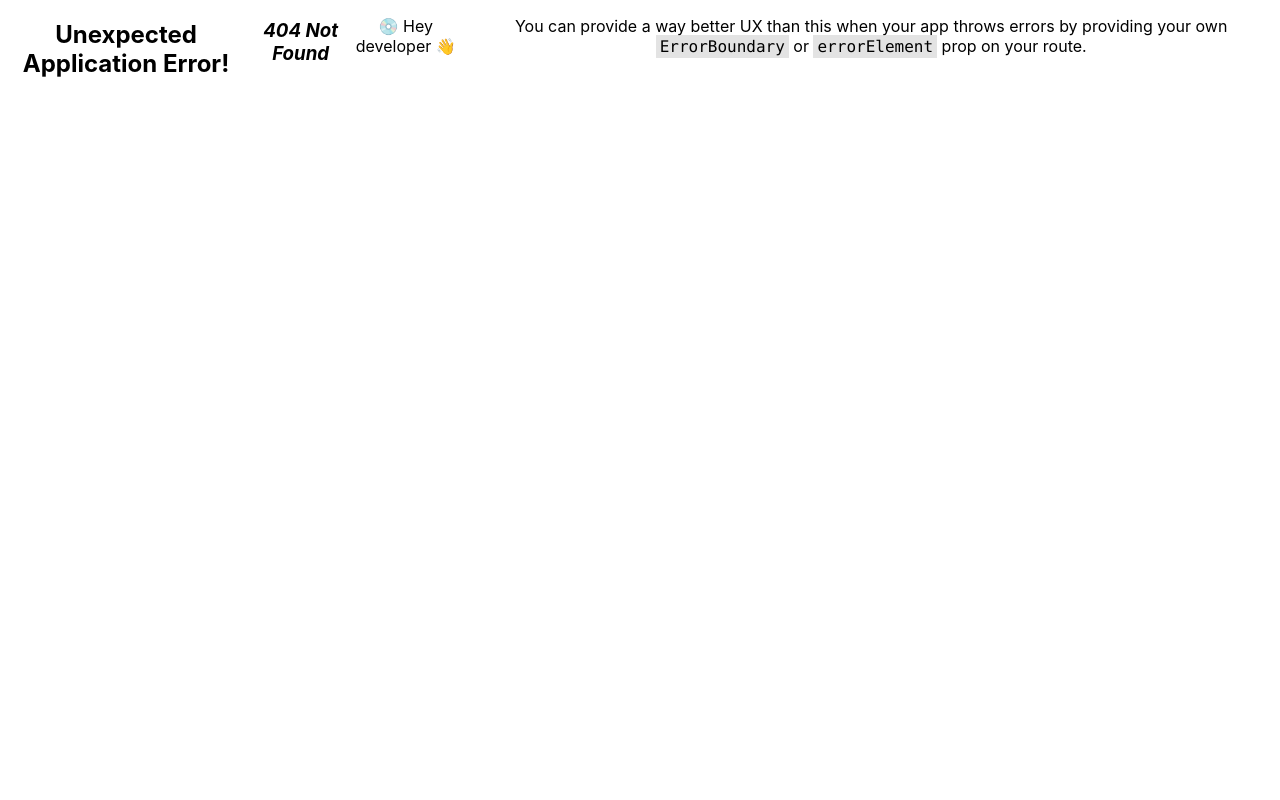
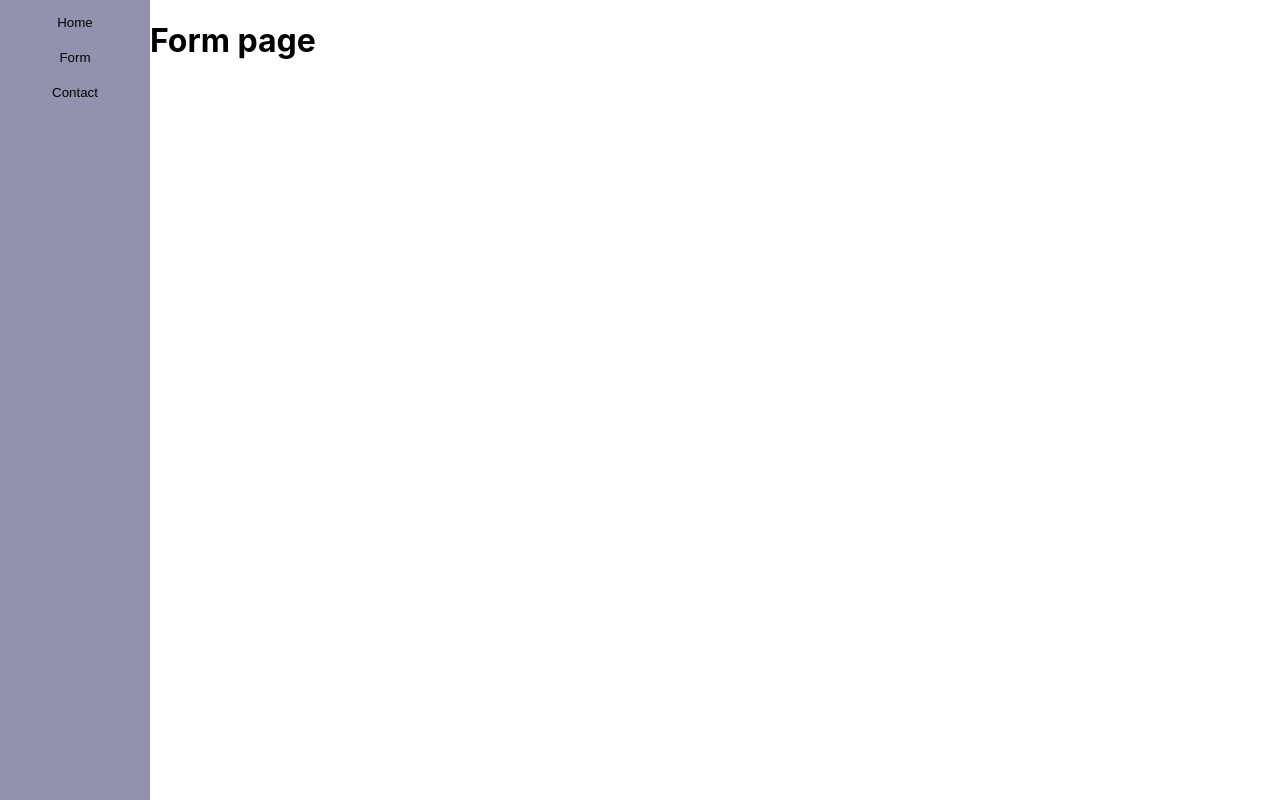
Before and after one commit to jebius76/ReactProject, a React (Create React App) app: page /FormPage in a window 1280 px wide. Before the commit this address had no page. Built offline with nearby package versions, Linux system fonts and the light colour scheme.

Commit message:
Styling navbar

```diff
--- a/package.json
+++ b/package.json
@@ -10,6 +10,7 @@
     "react-dom": "^18.2.0",
     "react-router-dom": "^6.21.1",
     "react-scripts": "5.0.1",
+    "react-transition-group": "^4.4.5",
     "web-vitals": "^2.1.4"
   },
   "scripts": {
--- a/src/App.js
+++ b/src/App.js
@@ -1,10 +1,11 @@
-import logo from './logo.svg';
-import './App.css';
-import NavBar from './components/NavBar/NavBar';
-import MainPage from './components/MainPage/MainPage';
-import { Router, RouterProvider, createBrowserRouter } from 'react-router-dom';
-import ContactPage from './components/ContactPage/ContactPage';
-
+import "./App.css";
+import NavBar from "./components/NavBar/NavBar";
+import MainPage from "./components/HomePage/HomePage";
+import { Router, RouterProvider, createBrowserRouter } from "react-router-dom";
+import ContactPage from "./components/ContactPage/ContactPage";
+import HomePage from "./components/HomePage/HomePage";
+import FormPage from "./components/FormPage/FormPage";
+import { TransitionGroup, CSSTransition } from "react-transition-group";
 
 const router = createBrowserRouter([
   {
@@ -12,23 +13,38 @@ const router = createBrowserRouter([
     element: <NavBar />,
     children: [
       {
-        path: "MainPage/",
-        element: <MainPage />,
+        path: "HomePage/",
+        element: <HomePage />,
+      },
+      {
+        path: "FormPage/",
+        element: <FormPage />,
       },
       {
         path: "Contact/",
         element: <ContactPage />,
       },
-    ]
+    ],
   },
-])
+]);
 
 function App() {
   return (
-    <div className="App">
-      <RouterProvider router={router} />
-      {/* <MainPage /> */}
-    </div>
+    <TransitionGroup>
+      <CSSTransition
+        key={'lol'}
+        // nodeRef={ref}
+        timeout={500}
+        unmountOnExit={false}
+        exit
+        enter={false}
+        in={false}
+      >
+        <div className="App">
+          <RouterProvider router={router} />
+        </div>
+      </CSSTransition>
+    </TransitionGroup>
   );
 }
 
--- /dev/null
+++ b/src/components/FormPage/FormPage.jsx
@@ -0,0 +1,12 @@
+import React from 'react';
+import './FormPage.css';
+
+const FormPage = () => {
+    return (
+        <div>
+            <h1>Form page</h1>
+        </div>
+    );
+}
+
+export default FormPage;
--- a/src/components/MainPage/MainPage.css
+++ b/src/components/HomePage/HomePage.css
@@ -1,4 +1,4 @@
-.mainPage {
+.homePage {
     background-color: beige;
     width: 100%;
     height: 100%;
--- a/src/components/MainPage/MainPage.jsx
+++ b/src/components/HomePage/HomePage.jsx
@@ -1,12 +1,12 @@
 import React from 'react';
-import './MainPage.css';
+import './HomePage.css';
 
-const MainPage = () => {
+const HomePage = () => {
     return (
-        <div className='mainPage'>
+        <div className='homePage'>
             <p>Lorem ipsum dolor sit amet, consectetur adipiscing elit, sed do eiusmod tempor incididunt ut labore et dolore magna aliqua. Ut enim ad minim veniam, quis nostrud exercitation ullamco laboris nisi ut aliquip ex ea commodo consequat. Duis aute irure dolor in reprehenderit in voluptate velit esse cillum dolore eu fugiat nulla pariatur. Excepteur sint occaecat cupidatat non proident, sunt in culpa qui officia deserunt mollit anim id est laborum</p>
         </div>
     );
 }
 
-export default MainPage;
+export default HomePage;
--- a/src/components/NavBar/NavBar.css
+++ b/src/components/NavBar/NavBar.css
@@ -1,6 +1,9 @@
+@keyframes example {
+    to {background-color: blue;}
+  }
+
 .navBar {
     display: flex;
-    padding: none;
     justify-content: center;
     min-width: 150px;
     width: 150px;
@@ -8,22 +11,24 @@
     background-color:rgb(146, 146, 175);
 }
 
-
 .menuOptions {
     list-style: none;
     padding: 0px;
+    margin: 5px;
 }
 
 .linkButton {
     list-style: none;
     width: 140px;
     min-width: 140px;
-    height: 25px;
+    height: 35px;
     border: none;
     background-color:rgb(146, 146, 175);
+    transition: .3s;
 }
 
 .linkButton:hover{
     background-color: rgb(8, 8, 151);
     color: white;
+    border: solid 1px rgb(77, 77, 77);
 }
--- a/src/components/NavBar/NavBar.jsx
+++ b/src/components/NavBar/NavBar.jsx
@@ -8,13 +8,13 @@ const NavBar = () => {
             <div className='navBar'>
                 <ul className='menuOptions'>
                     <li>
-                        <Link to={'MainPage/'}>
-                            <button className='linkButton'>Main Page</button>
+                        <Link to={'HomePage/'}>
+                            <button className='linkButton'>Home</button>
                         </Link>
                     </li>
                     <li>
-                        <Link to={'MainPage/'}>
-                            <button className='linkButton'>Main Page</button>
+                        <Link to={'FormPage/'}>
+                            <button className='linkButton'>Form</button>
                         </Link>
                     </li>
                     <li>
```
Also changed, not shown: src/components/Containers/MainContainerHorizontal.jsx (added, +11 -0 lines), src/components/FormPage/FormPage.css (added), 1 other file (tests, documents, lock files or other folders).
